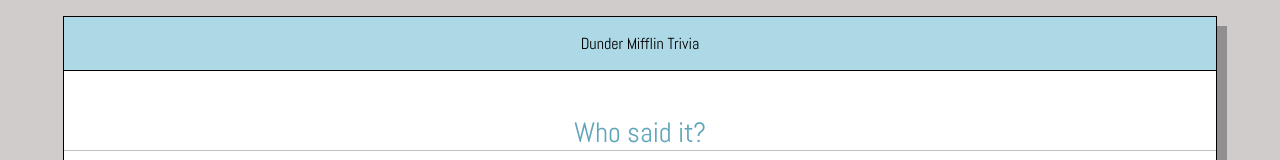
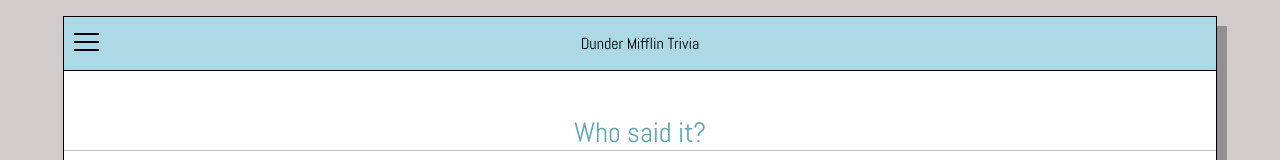
Before and after one commit to jgraykeyin/react-officetrivia, a React (Create React App) app: page / in a window 1280 px wide. Shown: the top 160 px of the page. Built offline with nearby package versions, Linux system fonts and the light colour scheme; no server answers.

Commit message:
Added a hambuger button

```diff
--- a/src/App.css
+++ b/src/App.css
@@ -16,6 +16,19 @@
 .Titlebar {
   border-bottom: 1px solid black;
   background-color: lightblue;
+}
+
+.HamburgerBtn {
+  padding: 10px;
+  position: fixed;
+  cursor: pointer;
+}
+
+.BurgerLine {
+  width: 25px;
+  height: 2px;
+  background-color: black;
+  margin: 6px 0;
 }
 
 .Whosaid {
@@ -51,7 +64,6 @@
   animation: fadeIn ease 2s;
   -webkit-animation: fadeIn ease 2s;
   animation-fill-mode: forwards;
-
 }
 
 @keyframes fadeIn {
--- a/src/Components/Titlebar.js
+++ b/src/Components/Titlebar.js
@@ -1,6 +1,11 @@
 function Titlebar() {
     return (
       <header className="Titlebar">
+        <div className="HamburgerBtn">
+          <div className="BurgerLine"></div>
+          <div className="BurgerLine"></div>
+          <div className="BurgerLine"></div>
+        </div>
         <p>Dunder Mifflin Trivia</p>
       </header>
     )
```
